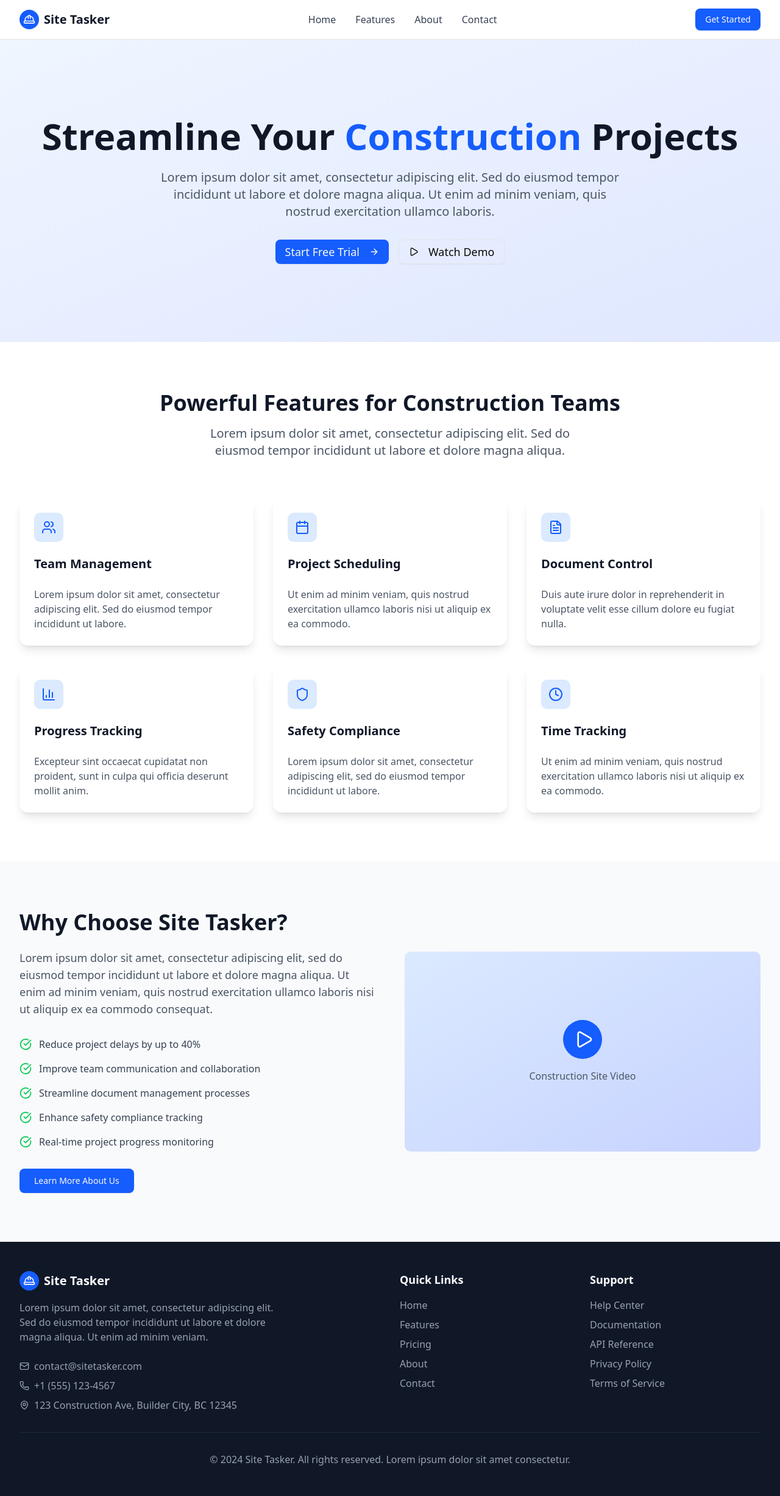
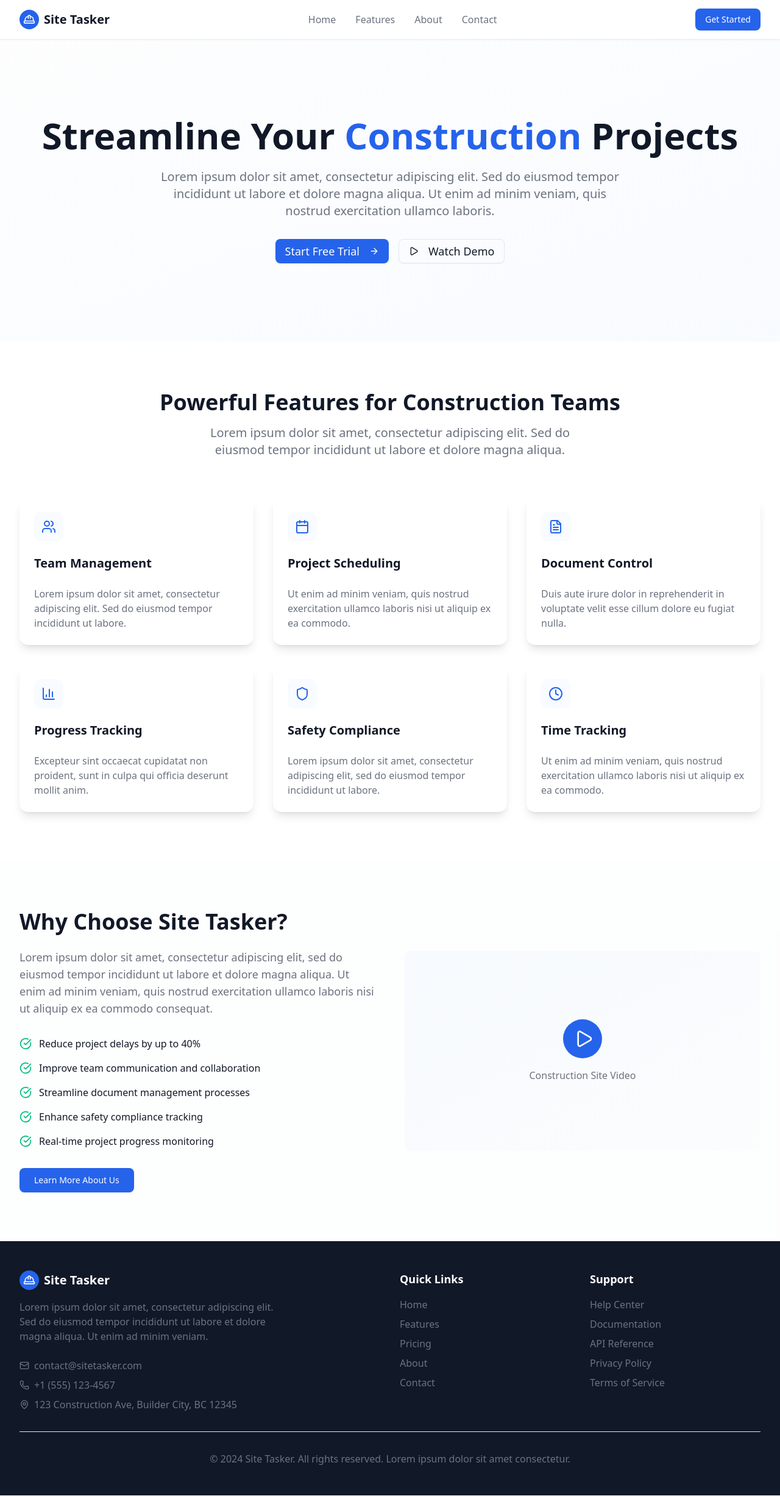
Before and after one commit to Rehannriaz/construction_management, a Next.js app in the folder frontend/: page / in a window 1280 px wide. Shown: the whole page at 61% size. Built offline with nearby package versions, Linux system fonts and the light colour scheme.

Commit message:
global CSS changes, adjusted to follow the colors provided

```diff
--- a/frontend/src/app/globals.css
+++ b/frontend/src/app/globals.css
@@ -4,6 +4,25 @@
 @custom-variant dark (&:is(.dark *));
 
 @theme inline {
+  /* Custom Color Palette */
+  --color-white: var(--white);
+  --color-gray-50: var(--gray-50);
+  --color-blue-50: var(--blue-50);
+  --color-gray-200: var(--gray-200);
+  --color-gray-300: var(--gray-300);
+  --color-gray-500: var(--gray-500);
+  --color-gray-600: var(--gray-600);
+  --color-gray-700: var(--gray-700);
+  --color-gray-900: var(--gray-900);
+  --color-blue-200: var(--blue-200);
+  --color-blue-600: var(--blue-600);
+  --color-blue-700: var(--blue-700);
+  --color-green-600: var(--green-600);
+  --color-orange-600: var(--orange-600);
+  --color-purple-600: var(--purple-600);
+  --color-black: var(--black);
+
+  /* Theme Colors */
   --color-background: var(--background);
   --color-foreground: var(--foreground);
   --font-sans: var(--font-geist-sans);
@@ -45,37 +64,57 @@
 
 :root {
   --radius: 0.625rem;
-  --background: oklch(1 0 0);
-  --foreground: oklch(0.145 0 0);
-  --card: oklch(1 0 0);
-  --card-foreground: oklch(0.145 0 0);
-  --popover: oklch(1 0 0);
-  --popover-foreground: oklch(0.145 0 0);
-  --primary: oklch(0.205 0 0);
-  --primary-foreground: oklch(0.985 0 0);
-  --secondary: oklch(0.97 0 0);
-  --secondary-foreground: oklch(0.205 0 0);
-  --muted: oklch(0.97 0 0);
-  --muted-foreground: oklch(0.556 0 0);
-  --accent: oklch(0.97 0 0);
-  --accent-foreground: oklch(0.205 0 0);
-  --destructive: oklch(0.577 0.245 27.325);
-  --border: oklch(0.922 0 0);
-  --input: oklch(0.922 0 0);
-  --ring: oklch(0.708 0 0);
-  --chart-1: oklch(0.646 0.222 41.116);
-  --chart-2: oklch(0.6 0.118 184.704);
-  --chart-3: oklch(0.398 0.07 227.392);
-  --chart-4: oklch(0.828 0.189 84.429);
-  --chart-5: oklch(0.769 0.188 70.08);
-  --sidebar: oklch(0.985 0 0);
-  --sidebar-foreground: oklch(0.145 0 0);
-  --sidebar-primary: oklch(0.205 0 0);
-  --sidebar-primary-foreground: oklch(0.985 0 0);
-  --sidebar-accent: oklch(0.97 0 0);
-  --sidebar-accent-foreground: oklch(0.205 0 0);
-  --sidebar-border: oklch(0.922 0 0);
-  --sidebar-ring: oklch(0.708 0 0);
+
+  /* Custom Color Palette */
+  --white: #ffffff;
+  --gray-50: #f9fafb;
+  --blue-50: #dbeafe;
+  --gray-300: #d1d5db;
+  --green-600: #16a34a;
+  --orange-600: #ea580c;
+  --gray-500: #6b7280;
+  --blue-600: #2563eb;
+  --purple-600: #9333ea;
+  --blue-700: #1d4ed8;
+  --gray-600: #4b5563;
+  --gray-700: #374151;
+  --gray-900: #111827;
+  --black: #000000;
+  --gray-200: #e5e7eb;
+  --blue-200: #bfdbfe;
+
+  /* Theme Variables */
+  --background: var(--white);
+  --foreground: var(--gray-900);
+  --card: var(--white);
+  --card-foreground: var(--gray-900);
+  --popover: var(--white);
+  --popover-foreground: var(--gray-900);
+  --primary: var(--blue-600);
+  --primary-foreground: var(--white);
+  --secondary: var(--gray-50);
+  --secondary-foreground: var(--gray-900);
+  --muted: var(--gray-50);
+  --muted-foreground: var(--gray-500);
+  --accent: var(--blue-50);
+  --accent-foreground: var(--blue-700);
+  --destructive: var(--orange-600);
+  --border: var(--gray-200);
+  --input: var(--gray-200);
+  --ring: var(--blue-600);
+  --chart-1: var(--green-600);
+  --chart-2: var(--blue-600);
+  --chart-3: var(--purple-600);
+  --chart-4: var(--orange-600);
+  --chart-5: var(--gray-500);
+  --sidebar: var(--white);
+  --sidebar-foreground: var(--gray-900);
+  --sidebar-primary: var(--blue-600);
+  --sidebar-primary-foreground: var(--white);
+  --sidebar-accent: var(--gray-50);
+  --sidebar-accent-foreground: var(--gray-900);
+  --sidebar-border: var(--gray-200);
+  --sidebar-ring: var(--blue-600);
 }
 
 .dark {
--- a/frontend/src/components/landing/about-section.tsx
+++ b/frontend/src/components/landing/about-section.tsx
@@ -11,14 +11,14 @@ const benefits = [
 
 export default function AboutSection() {
   return (
-    <section id="about" className="py-20 bg-gray-50">
+    <section id="about" className="py-20 bg-muted/30">
       <div className="max-w-7xl mx-auto px-4 sm:px-6 lg:px-8">
         <div className="grid grid-cols-1 lg:grid-cols-2 gap-12 items-center">
           <div>
-            <h2 className="text-3xl md:text-4xl font-bold text-gray-900 mb-6">
+            <h2 className="text-3xl md:text-4xl font-bold text-foreground mb-6">
               Why Choose Site Tasker?
             </h2>
-            <p className="text-lg text-gray-600 mb-8">
+            <p className="text-lg text-muted-foreground mb-8">
               Lorem ipsum dolor sit amet, consectetur adipiscing elit, sed do
               eiusmod tempor incididunt ut labore et dolore magna aliqua. Ut
               enim ad minim veniam, quis nostrud exercitation ullamco laboris
@@ -28,24 +28,24 @@ export default function AboutSection() {
             <div className="space-y-4 mb-8">
               {benefits.map((benefit, index) => (
                 <div key={index} className="flex items-center space-x-3">
-                  <CheckCircle className="w-5 h-5 text-green-500 flex-shrink-0" />
-                  <span className="text-gray-700">{benefit}</span>
+                  <CheckCircle className="w-5 h-5 text-emerald-500 flex-shrink-0" />
+                  <span className="text-foreground">{benefit}</span>
                 </div>
               ))}
             </div>
 
-            <Button size="lg" className="bg-blue-600 hover:bg-blue-700">
+            <Button size="lg" className="bg-primary hover:bg-primary/90">
               Learn More About Us
             </Button>
           </div>
 
           <div className="relative">
-            <div className="aspect-video bg-gradient-to-br from-blue-100 to-indigo-200 rounded-lg flex items-center justify-center">
+            <div className="aspect-video bg-gradient-to-br from-accent/20 to-muted/40 rounded-lg flex items-center justify-center">
               <div className="text-center">
-                <div className="w-16 h-16 bg-blue-600 rounded-full flex items-center justify-center mx-auto mb-4">
+                <div className="w-16 h-16 bg-primary rounded-full flex items-center justify-center mx-auto mb-4">
                   <Play className="w-8 h-8 text-white ml-1" />
                 </div>
-                <p className="text-gray-600">Construction Site Video</p>
+                <p className="text-muted-foreground">Construction Site Video</p>
               </div>
             </div>
           </div>
--- a/frontend/src/components/landing/features-section.tsx
+++ b/frontend/src/components/landing/features-section.tsx
@@ -49,13 +49,13 @@ const features = [
 
 export default function FeaturesSection() {
   return (
-    <section id="features" className="py-20 bg-white">
+    <section id="features" className="py-20 bg-background">
       <div className="max-w-7xl mx-auto px-4 sm:px-6 lg:px-8">
         <div className="text-center mb-16">
-          <h2 className="text-3xl md:text-4xl font-bold text-gray-900 mb-4">
+          <h2 className="text-3xl md:text-4xl font-bold text-foreground mb-4">
             Powerful Features for Construction Teams
           </h2>
-          <p className="text-xl text-gray-600 max-w-2xl mx-auto">
+          <p className="text-xl text-muted-foreground max-w-2xl mx-auto">
             Lorem ipsum dolor sit amet, consectetur adipiscing elit. Sed do
             eiusmod tempor incididunt ut labore et dolore magna aliqua.
           </p>
@@ -68,15 +68,15 @@ export default function FeaturesSection() {
               className="border-0 shadow-lg hover:shadow-xl transition-shadow"
             >
               <CardHeader>
-                <div className="w-12 h-12 bg-blue-100 rounded-lg flex items-center justify-center mb-4">
-                  <feature.icon className="w-6 h-6 text-blue-600" />
+                <div className="w-12 h-12 bg-accent/20 rounded-lg flex items-center justify-center mb-4">
+                  <feature.icon className="w-6 h-6 text-primary" />
                 </div>
-                <CardTitle className="text-xl font-semibold text-gray-900">
+                <CardTitle className="text-xl font-semibold text-foreground">
                   {feature.title}
                 </CardTitle>
               </CardHeader>
               <CardContent>
-                <p className="text-gray-600">{feature.description}</p>
+                <p className="text-muted-foreground">{feature.description}</p>
               </CardContent>
             </Card>
           ))}
--- a/frontend/src/components/landing/footer.tsx
+++ b/frontend/src/components/landing/footer.tsx
@@ -2,32 +2,32 @@ import { HardHat, Mail, Phone, MapPin } from "lucide-react";
 
 export default function Footer() {
   return (
-    <footer className="bg-gray-900 text-white py-12">
+    <footer className="bg-foreground text-primary-foreground py-12">
       <div className="max-w-7xl mx-auto px-4 sm:px-6 lg:px-8">
         <div className="grid grid-cols-1 md:grid-cols-4 gap-8">
           {/* Company Info */}
           <div className="col-span-1 md:col-span-2">
             <div className="flex items-center space-x-2 mb-4">
-              <div className="w-8 h-8 bg-blue-600 rounded-full flex items-center justify-center">
-                <HardHat className="w-5 h-5 text-white" />
+              <div className="w-8 h-8 bg-primary rounded-full flex items-center justify-center">
+                <HardHat className="w-5 h-5 text-primary-foreground" />
               </div>
               <span className="text-xl font-bold">Site Tasker</span>
             </div>
-            <p className="text-gray-400 mb-6 max-w-md">
+            <p className="text-muted-foreground mb-6 max-w-md">
               Lorem ipsum dolor sit amet, consectetur adipiscing elit. Sed do
               eiusmod tempor incididunt ut labore et dolore magna aliqua. Ut
               enim ad minim veniam.
             </p>
             <div className="space-y-2">
-              <div className="flex items-center space-x-2 text-gray-400">
+              <div className="flex items-center space-x-2 text-muted-foreground">
                 <Mail className="w-4 h-4" />
                 <span>contact@sitetasker.com</span>
               </div>
-              <div className="flex items-center space-x-2 text-gray-400">
+              <div className="flex items-center space-x-2 text-muted-foreground">
                 <Phone className="w-4 h-4" />
                 <span>+1 (555) 123-4567</span>
               </div>
-              <div className="flex items-center space-x-2 text-gray-400">
+              <div className="flex items-center space-x-2 text-muted-foreground">
                 <MapPin className="w-4 h-4" />
                 <span>123 Construction Ave, Builder City, BC 12345</span>
               </div>
@@ -41,7 +41,7 @@ export default function Footer() {
               <li>
                 <a
                   href="#"
-                  className="text-gray-400 hover:text-white transition-colors"
+                  className="text-muted-foreground hover:text-primary-foreground transition-colors"
                 >
                   Home
                 </a>
@@ -49,7 +49,7 @@ export default function Footer() {
               <li>
                 <a
                   href="#"
-                  className="text-gray-400 hover:text-white transition-colors"
+                  className="text-muted-foreground hover:text-primary-foreground transition-colors"
                 >
                   Features
                 </a>
@@ -57,7 +57,7 @@ export default function Footer() {
               <li>
                 <a
                   href="#"
-                  className="text-gray-400 hover:text-white transition-colors"
+                  className="text-muted-foreground hover:text-primary-foreground transition-colors"
                 >
                   Pricing
                 </a>
@@ -65,7 +65,7 @@ export default function Footer() {
               <li>
                 <a
                   href="#"
-                  className="text-gray-400 hover:text-white transition-colors"
+                  className="text-muted-foreground hover:text-primary-foreground transition-colors"
                 >
                   About
                 </a>
@@ -73,7 +73,7 @@ export default function Footer() {
               <li>
                 <a
                   href="#"
-                  className="text-gray-400 hover:text-white transition-colors"
+                  className="text-muted-foreground hover:text-primary-foreground transition-colors"
                 >
                   Contact
                 </a>
@@ -88,7 +88,7 @@ export default function Footer() {
               <li>
                 <a
                   href="#"
-                  className="text-gray-400 hover:text-white transition-colors"
+                  className="text-muted-foreground hover:text-primary-foreground transition-colors"
                 >
                   Help Center
                 </a>
@@ -96,7 +96,7 @@ export default function Footer() {
               <li>
                 <a
                   href="#"
-                  className="text-gray-400 hover:text-white transition-colors"
+                  className="text-muted-foreground hover:text-primary-foreground transition-colors"
                 >
                   Documentation
                 </a>
@@ -104,7 +104,7 @@ export default function Footer() {
               <li>
                 <a
                   href="#"
-                  className="text-gray-400 hover:text-white transition-colors"
+                  className="text-muted-foreground hover:text-primary-foreground transition-colors"
                 >
                   API Reference
                 </a>
@@ -112,7 +112,7 @@ export default function Footer() {
               <li>
                 <a
                   href="#"
-                  className="text-gray-400 hover:text-white transition-colors"
+                  className="text-muted-foreground hover:text-primary-foreground transition-colors"
                 >
                   Privacy Policy
                 </a>
@@ -120,7 +120,7 @@ export default function Footer() {
               <li>
                 <a
                   href="#"
-                  className="text-gray-400 hover:text-white transition-colors"
+                  className="text-muted-foreground hover:text-primary-foreground transition-colors"
                 >
                   Terms of Service
                 </a>
@@ -129,8 +129,8 @@ export default function Footer() {
           </div>
         </div>
 
-        <div className="border-t border-gray-800 mt-8 pt-8 text-center">
-          <p className="text-gray-400">
+        <div className="border-t border-border mt-8 pt-8 text-center">
+          <p className="text-muted-foreground">
             © 2024 Site Tasker. All rights reserved. Lorem ipsum dolor sit amet
             consectetur.
           </p>
--- a/frontend/src/components/landing/header.tsx
+++ b/frontend/src/components/landing/header.tsx
@@ -8,40 +8,40 @@ export default function Header() {
   const [isMenuOpen, setIsMenuOpen] = useState(false);
 
   return (
-    <header className="bg-white shadow-sm border-b">
+    <header className="bg-card shadow-sm border-border">
       <div className="max-w-7xl mx-auto px-4 sm:px-6 lg:px-8">
         <div className="flex justify-between items-center h-16">
           {/* Logo */}
           <div className="flex items-center space-x-2">
-            <div className="w-8 h-8 bg-blue-600 rounded-full flex items-center justify-center">
-              <HardHat className="w-5 h-5 text-white" />
+            <div className="w-8 h-8 bg-primary rounded-full flex items-center justify-center">
+              <HardHat className="w-5 h-5 text-primary-foreground" />
             </div>
-            <span className="text-xl font-bold text-gray-900">Site Tasker</span>
+            <span className="text-xl font-bold text-foreground">Site Tasker</span>
           </div>
 
           {/* Desktop Navigation */}
           <nav className="hidden md:flex items-center space-x-8">
             <a
               href="#home"
-              className="text-gray-700 hover:text-blue-600 transition-colors"
+              className="text-muted-foreground hover:text-primary transition-colors"
             >
               Home
             </a>
             <a
               href="#features"
-              className="text-gray-700 hover:text-blue-600 transition-colors"
+              className="text-muted-foreground hover:text-primary transition-colors"
             >
               Features
             </a>
             <a
               href="#about"
-              className="text-gray-700 hover:text-blue-600 transition-colors"
+              className="text-muted-foreground hover:text-primary transition-colors"
             >
               About
             </a>
             <a
               href="#contact"
-              className="text-gray-700 hover:text-blue-600 transition-colors"
+              className="text-muted-foreground hover:text-primary transition-colors"
             >
               Contact
             </a>
@@ -49,7 +49,7 @@ export default function Header() {
 
           {/* CTA Button */}
           <div className="hidden md:flex">
-            <Button className="bg-blue-600 hover:bg-blue-700">
+            <Button>
               Get Started
             </Button>
           </div>
@@ -76,29 +76,29 @@ export default function Header() {
             <nav className="flex flex-col space-y-4">
               <a
                 href="#home"
-                className="text-gray-700 hover:text-blue-600 transition-colors"
+                className="text-muted-foreground hover:text-primary transition-colors"
               >
                 Home
               </a>
               <a
                 href="#features"
-                className="text-gray-700 hover:text-blue-600 transition-colors"
+                className="text-muted-foreground hover:text-primary transition-colors"
               >
                 Features
               </a>
               <a
                 href="#about"
-                className="text-gray-700 hover:text-blue-600 transition-colors"
+                className="text-muted-foreground hover:text-primary transition-colors"
               >
                 About
               </a>
               <a
                 href="#contact"
-                className="text-gray-700 hover:text-blue-600 transition-colors"
+                className="text-muted-foreground hover:text-primary transition-colors"
               >
                 Contact
               </a>
-              <Button className="bg-blue-600 hover:bg-blue-700 w-full">
+              <Button className="w-full">
                 Get Started
               </Button>
             </nav>
--- a/frontend/src/components/landing/hero-section.tsx
+++ b/frontend/src/components/landing/hero-section.tsx
@@ -5,15 +5,15 @@ export default function HeroSection() {
   return (
     <section
       id="home"
-      className="bg-gradient-to-br from-blue-50 to-indigo-100 py-20 lg:py-32"
+      className="bg-gradient-to-br from-muted/30 to-accent/20 py-20 lg:py-32"
     >
       <div className="max-w-7xl mx-auto px-4 sm:px-6 lg:px-8">
         <div className="text-center">
-          <h1 className="text-4xl md:text-6xl font-bold text-gray-900 mb-6">
-            Streamline Your <span className="text-blue-600">Construction</span>{" "}
+          <h1 className="text-4xl md:text-6xl font-bold text-foreground mb-6">
+            Streamline Your <span className="text-primary">Construction</span>{" "}
             Projects
           </h1>
-          <p className="text-xl text-gray-600 mb-8 max-w-3xl mx-auto">
+          <p className="text-xl text-muted-foreground mb-8 max-w-3xl mx-auto">
             Lorem ipsum dolor sit amet, consectetur adipiscing elit. Sed do
             eiusmod tempor incididunt ut labore et dolore magna aliqua. Ut enim
             ad minim veniam, quis nostrud exercitation ullamco laboris.
@@ -21,7 +21,7 @@ export default function HeroSection() {
           <div className="flex flex-col sm:flex-row gap-4 justify-center items-center">
             <Button
               size="lg"
-              className="bg-blue-600 hover:bg-blue-700 text-lg px-8 py-3"
+              className="bg-primary hover:bg-primary/90 text-lg px-8 py-3"
             >
               Start Free Trial
               <ArrowRight className="ml-2 w-5 h-5" />
@@ -29,7 +29,7 @@ export default function HeroSection() {
             <Button
               variant="outline"
               size="lg"
-              className="text-lg px-8 py-3 bg-transparent"
+              className="text-lg px-8 py-3 bg-transparent border-border"
             >
               <Play className="mr-2 w-5 h-5" />
               Watch Demo
```
Also changed, not shown: frontend/src/app/(navbar)/layout.tsx (+8 -8 lines), frontend/src/components/login/demo-accounts.tsx (+5 -5 lines), frontend/src/components/login/login-form.tsx (+9 -9 lines).
